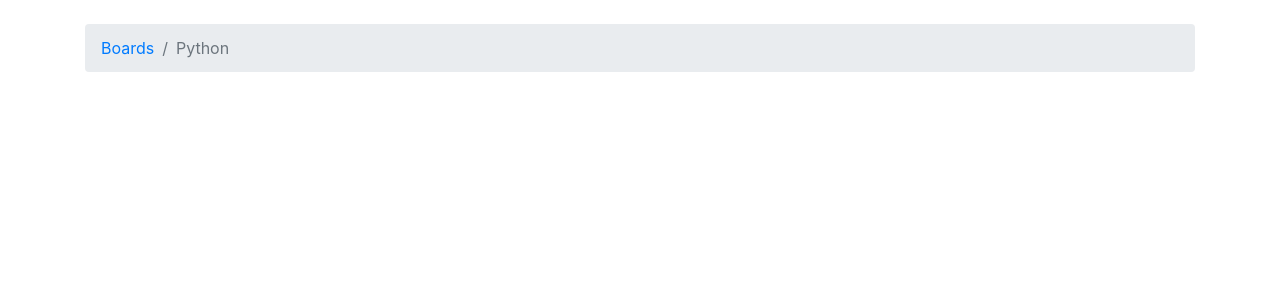
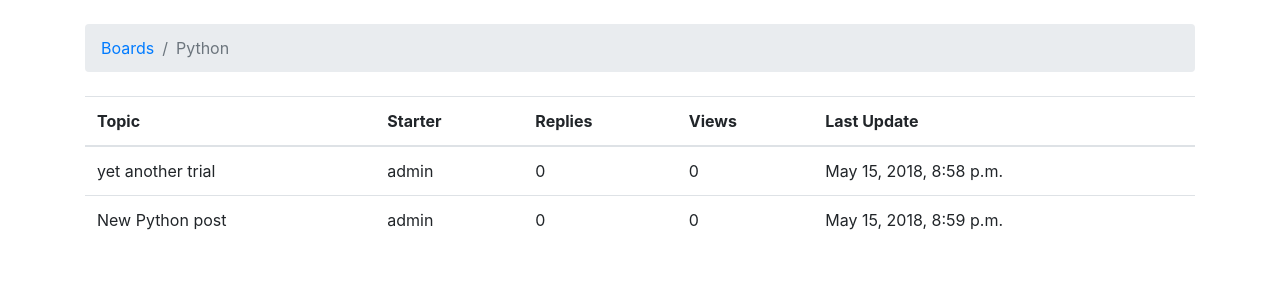
Before and after one commit to letaniaferreira/guide_to_django, a Django app: page /boards/2/ in a window 1280 px wide. Shown: the part 56-356 px from the top of the page. Run offline with Django 3.2, Linux system fonts and the light colour scheme; data comes from the database, SQL or seed files in the repository; both versions use the stored data as it was after the commit; some libraries are stand-ins or nearby versions; some web fonts are replaced.

Commit message:
added block content to topics. html and added post methond to new_topic.html

```diff
--- a/myproject/boards/views.py
+++ b/myproject/boards/views.py
@@ -1,6 +1,7 @@
-from django.shortcuts import render, get_object_or_404
+from django.contrib.auth.models import User
+from django.shortcuts import render, redirect, get_object_or_404
 from django.http import Http404
-from .models import Board
+from .models import Board, Topic, Post
 
 def home(request):
     boards = Board.objects.all()
@@ -13,4 +14,25 @@ def board_topics(request, pk):
 
 def new_topic(request, pk):
     board = get_object_or_404(Board, pk=pk)
-    return render(request, 'new_topic.html', {'board':board})
+
+    if request.method == 'POST':
+        subject = request.POST['subject']
+        message = request.POST['message']
+
+        user = User.objects.first()  # TODO: get the currently logged in user
+
+        topic = Topic.objects.create(
+            subject=subject,
+            board=board,
+            starter=user
+        )
+
+        post = Post.objects.create(
+            message=message,
+            topic=topic,
+            created_by=user
+        )
+
+        return redirect('board_topics', pk=board.pk)  # TODO: redirect to the created topic page
+
+    return render(request, 'new_topic.html', {'board': board})
--- a/myproject/templates/topics.html
+++ b/myproject/templates/topics.html
@@ -10,5 +10,26 @@
 {% endblock %}
 
 {% block content %}
-    <!-- just leaving it empty for now. we will add core here soon. -->
+  <table class="table">
+    <thead class="thead-inverse">
+      <tr>
+        <th>Topic</th>
+        <th>Starter</th>
+        <th>Replies</th>
+        <th>Views</th>
+        <th>Last Update</th>
+      </tr>
+    </thead>
+    <tbody>
+      {% for topic in board.topics.all %}
+        <tr>
+          <td>{{ topic.subject }}</td>
+          <td>{{ topic.starter.username }}</td>
+          <td>0</td>
+          <td>0</td>
+          <td>{{ topic.last_updated }}</td>
+        </tr>
+      {% endfor %}
+    </tbody>
+  </table>
 {% endblock %}
```
Also changed, not shown: myproject/db.sqlite3.
